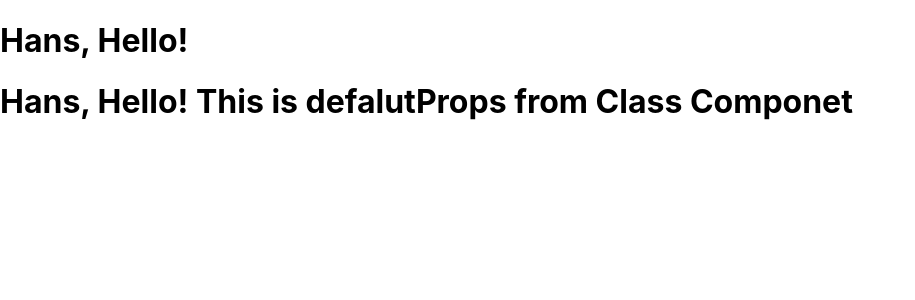
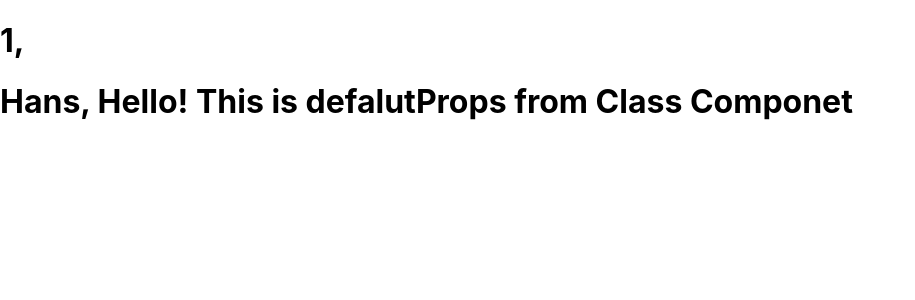
Before and after one commit to jchans-learning/react-class, a React (Create React App) app in the folder react-0121/: page / in a window 1280 px wide. Shown: the top 300 px of the page, without its empty margins (0-915 px from the left). Built offline with nearby package versions, Linux system fonts and the light colour scheme.

Commit message:
practice prop-types

```diff
--- a/react-0121/package.json
+++ b/react-0121/package.json
@@ -13,6 +13,7 @@
     "eslint-plugin-react": "^7.22.0",
     "eslint-plugin-react-hooks": "^4.2.0",
     "prettier": "^2.2.1",
+    "prop-types": "^15.7.2",
     "react": "^17.0.1",
     "react-dom": "^17.0.1",
     "react-scripts": "4.0.1",
--- a/react-0121/src/App.js
+++ b/react-0121/src/App.js
@@ -4,7 +4,7 @@ import HelloWorldClass from './components/HelloWorldClass'
 function App() {
   return (
     <>
-      <HelloWorld />
+      <HelloWorld name={1} text={true} clickMethod={() => alert('test')} />
       <HelloWorldClass />
     </>
   )
--- a/react-0121/src/components/HelloWorld.js
+++ b/react-0121/src/components/HelloWorld.js
@@ -1,15 +1,17 @@
+import PropTypes from 'prop-types'
+
 function HelloWorld(props) {
   // 解構賦值
-  const { name, text } = props
+  const { name, text, clickMethod } = props
 
   return (
-    <h1>
-      {name}, {text}
-    </h1>
+    <>
+      <h1 onClick={clickMethod}>
+        {name}, {text}
+      </h1>
+    </>
   )
 }
-
-export default HelloWorld
 
 // 透過 props 傳入參數來得到父母元件傳來的屬性值
 // props 是一個物件
@@ -19,3 +21,12 @@ HelloWorld.defaultProps = {
   name: 'Hans',
   text: 'Hello!',
 }
+
+// 檢查props的類型
+HelloWorld.propTypes = {
+  name: PropTypes.string.isRequired,
+  text: PropTypes.string.isRequired,
+  clickMethod: PropTypes.func,
+}
+
+export default HelloWorld
```
Also changed, not shown: 1 other file (tests, documents, lock files or other folders).
